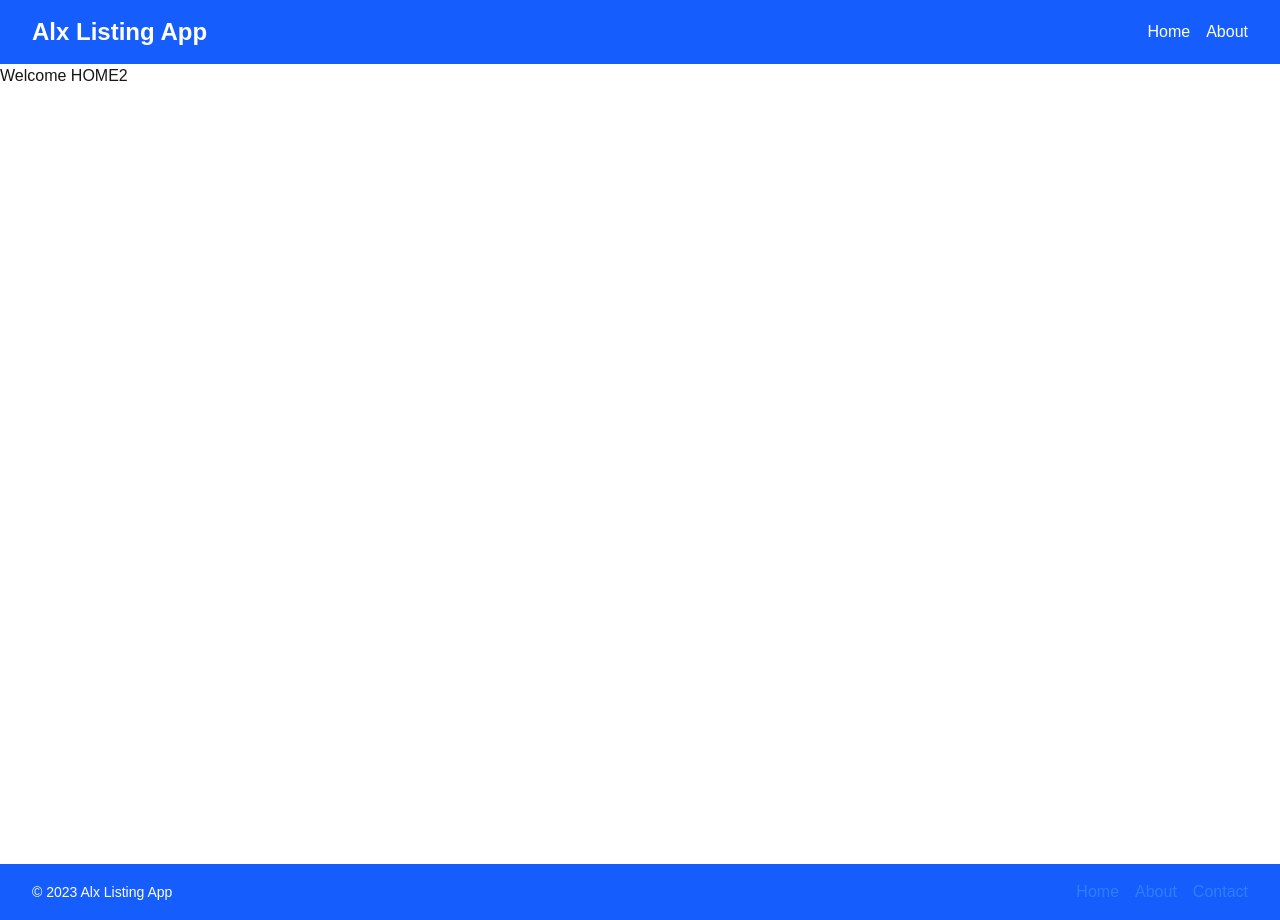
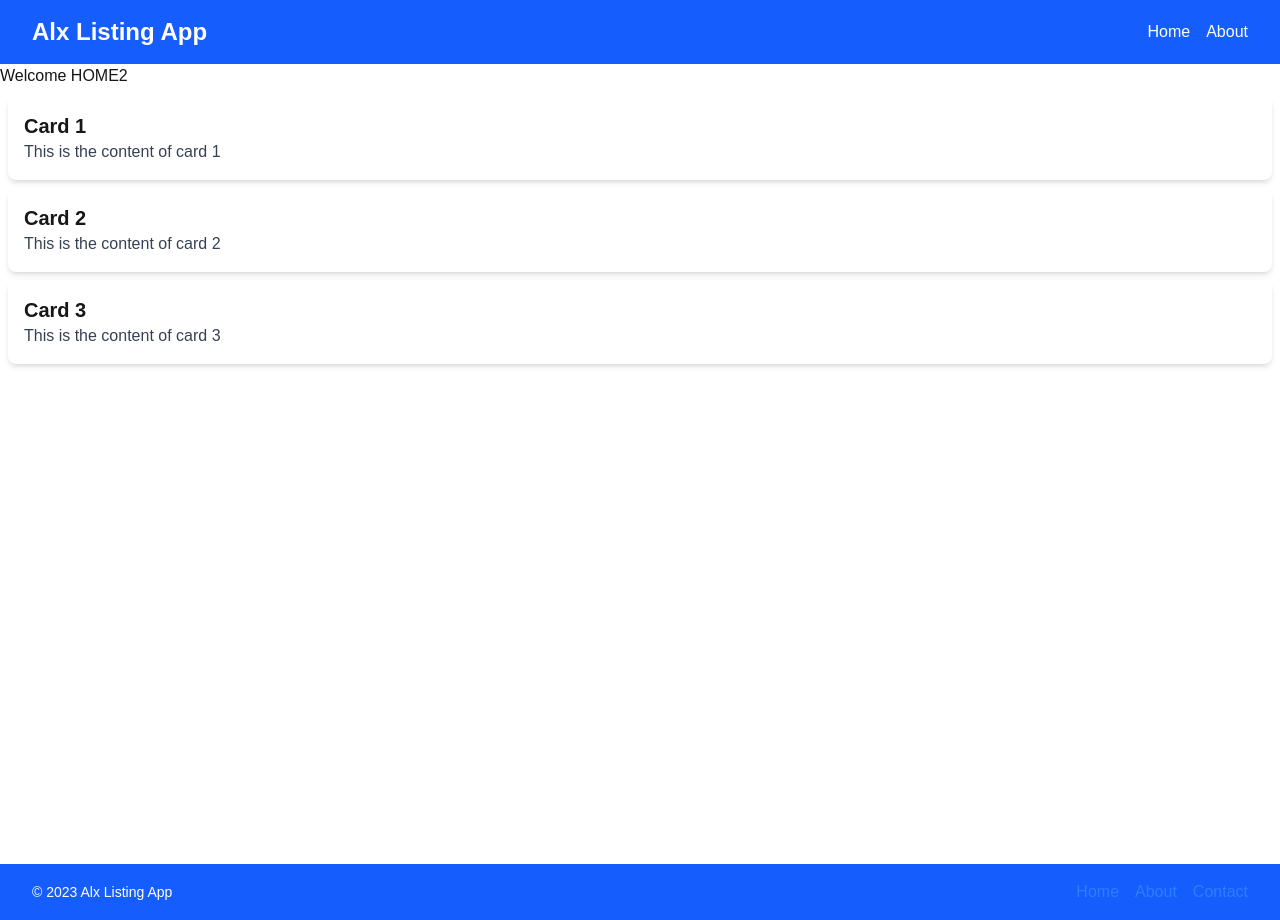
Before and after one commit to AllanKinzi/alx-project-0x02-setup, a Next.js app in the folder alx-project-0x02/: page /home in a window 1280 px wide. Built offline with nearby package versions, Linux system fonts and the light colour scheme.

Commit message:
Create a dynamic, reusable Card component that accepts props for title and content.

```diff
--- a/alx-project-0x02/components/common/Card.tsx
+++ b/alx-project-0x02/components/common/Card.tsx
@@ -1,10 +1,11 @@
 import React from "react";
+import { CardProps } from "@/interfaces";
 
-export default function Card({ title, description }: { title: string; description: string }) {
+export default function Card({title,content}: CardProps) {
   return (
-    <div className="p-4 shadow-md bg-white rounded-xl">
+    <div className="bg-white shadow-md rounded-lg p-4 m-2">
       <h2 className="text-xl font-bold">{title}</h2>
-      <p className="text-gray-600">{description}</p>
+      <p className="text-gray-700">{content}</p>
     </div>
   );
 }
--- a/alx-project-0x02/components/layout/Header.tsx
+++ b/alx-project-0x02/components/layout/Header.tsx
@@ -1,14 +1,12 @@
+import Link from "next/link";
+
 const Header = () => {
   return (
     <header className="bg-blue-600 text-white py-4 px-8 flex justify-between items-center">
-       <a href="/" className="text-white"><h1 className="text-2xl font-bold">Alx Listing App</h1> </a>
+        <Link href="/" className="text-white"><h1 className="text-2xl font-bold">Alx Listing App</h1> </Link>
       <nav className="flex gap-4">
-        <a href="/home" className="text-white">
-          Home
-        </a>
-        <a href="/about" className="text-white">
-          About
-        </a>
+        <Link href={"/home"} className="text-white">Home</Link>
+        <Link href={"/about"} className="text-white">About</Link>
       </nav>
     </header>
   );
--- a/alx-project-0x02/interfaces/index.ts
+++ b/alx-project-0x02/interfaces/index.ts
@@ -1,6 +1,6 @@
 export interface CardProps {
     title: string;
-    description: string;
+    content: string;
   }
 
   export interface ButtonProps {
--- a/alx-project-0x02/pages/home.tsx
+++ b/alx-project-0x02/pages/home.tsx
@@ -1,8 +1,15 @@
+import Card from "@/components/common/Card";
+
 const Home = () => {
   return (
     <>
       <section>
         <h3>Welcome HOME2</h3>
+      </section>
+      <section>
+        <Card title="Card 1" content="This is the content of card 1" />
+        <Card title="Card 2" content="This is the content of card 2" />
+        <Card title="Card 3" content="This is the content of card 3" />
       </section>
 
     </>
```
